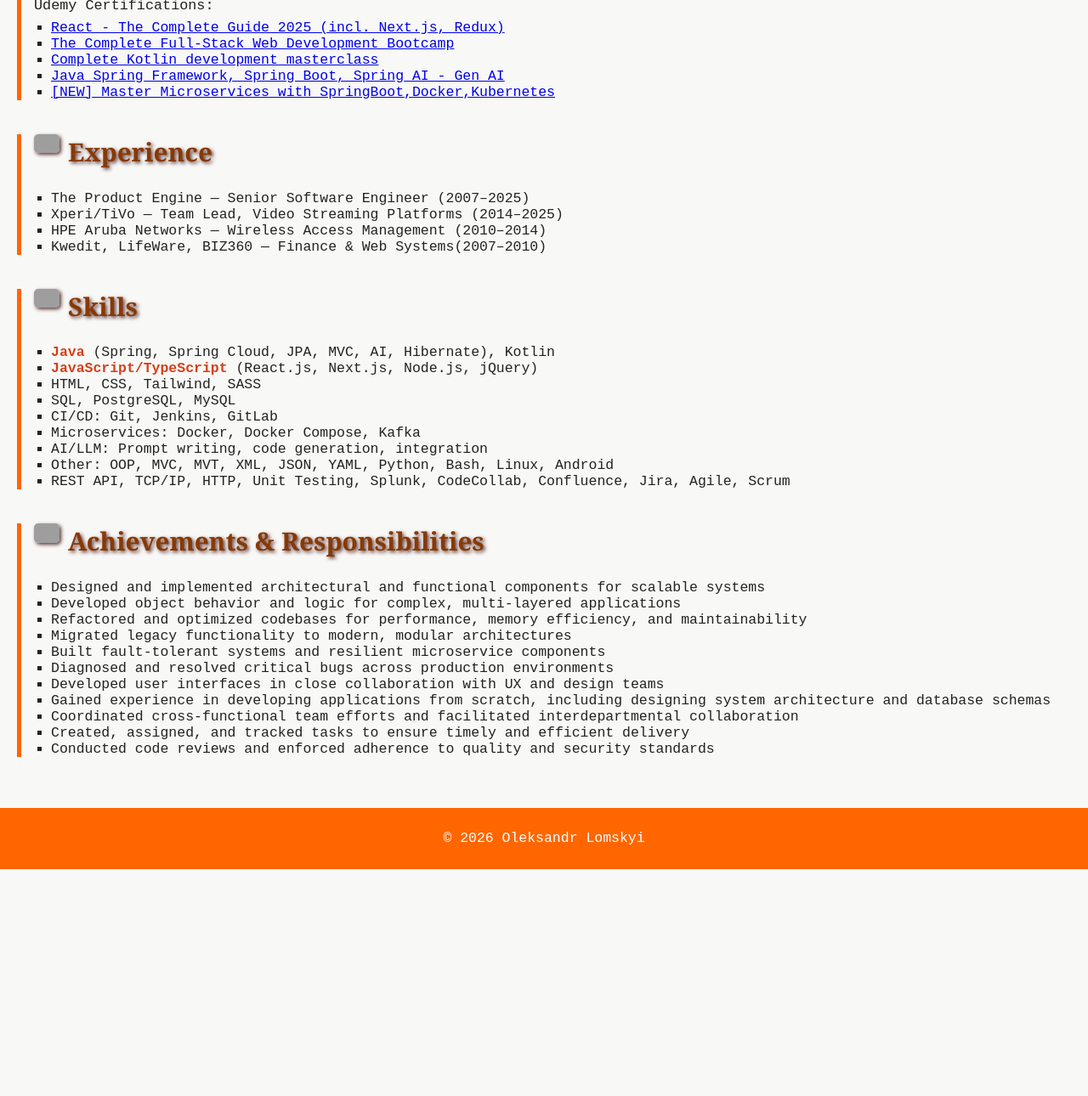
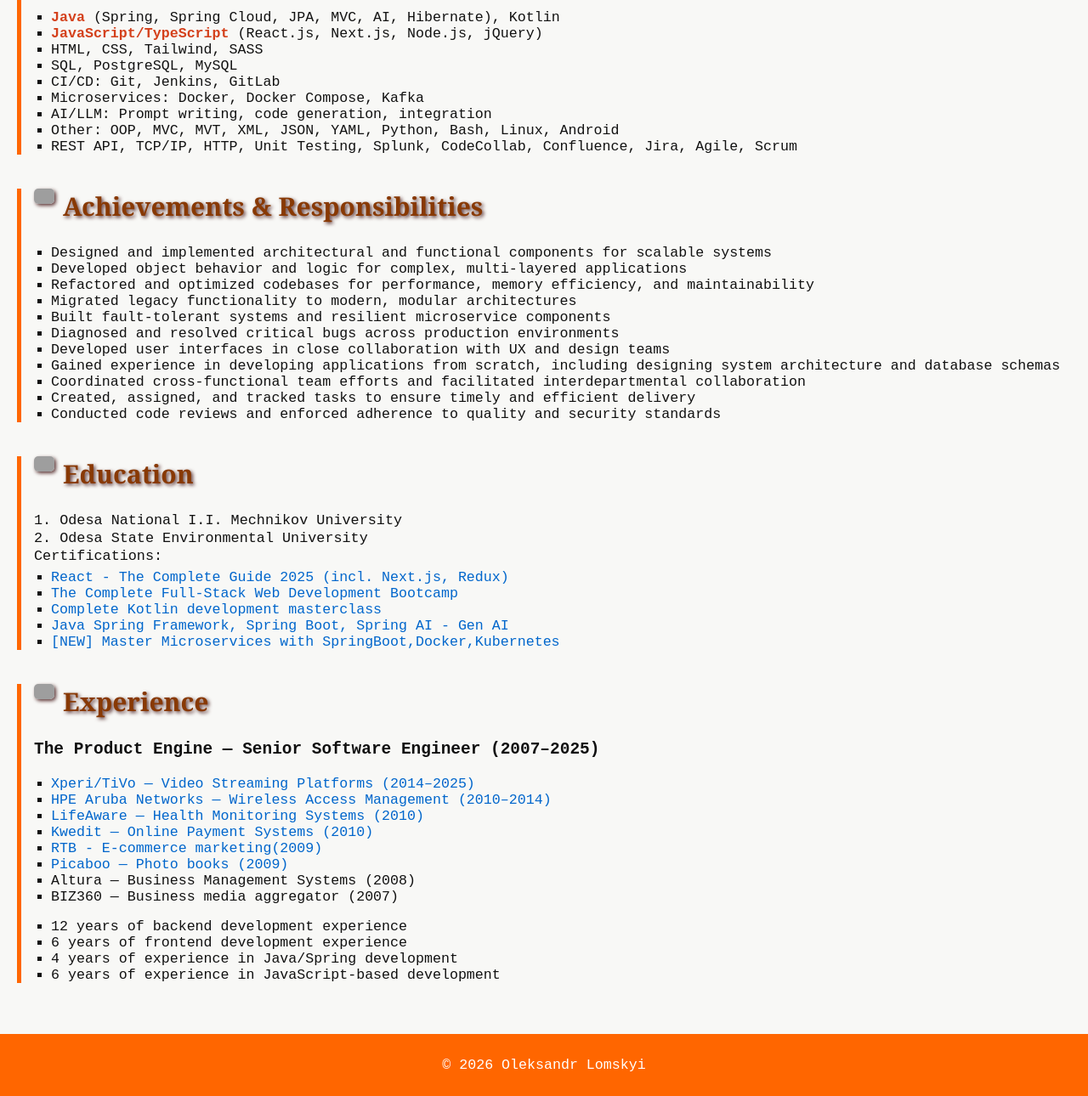
Before and after one commit to olomskyi/welcome, a plain HTML site: page index.html in a window 1280 px wide. Shown: the part 449-1739 px from the top of the page at 85% size. Before the commit the page ends 1472 px from the top, so only its background shows below. Drawn offline with Linux system fonts and the light colour scheme; grey boxes are pictures that could not be loaded.

Commit message:
Blocks & styles reorganizing, info adding

```diff
--- a/index.html
+++ b/index.html
@@ -1,23 +1,37 @@
 <!DOCTYPE html>
 <html lang="en">
 <head>
+  <!-- Google tag (gtag.js) -->
+  <script async src="https://www.googletagmanager.com/gtag/js?id=G-876DJ9SDF6"></script>
+  <script>
+    window.dataLayer = window.dataLayer || [];
+    function gtag(){dataLayer.push(arguments);}
+    gtag('js', new Date());
+    gtag('config', 'G-876DJ9SDF6');
+  </script>
+  <!-- END Google tag (gtag.js) -->
   <meta charset="UTF-8" />
   <meta name="viewport" content="width=device-width, initial-scale=1.0"/>
-  <title>Oleksandr Lomskyi — Portfolio</title>
+  <link rel="icon" type="image/png" href="favicon.png">
+  <title>Lomskyi Oleksandr — Portfolio</title>
   <link rel="stylesheet" href="style.css" />
 </head>
 <body>
   <header>
     <img src="images/sunrise-header.png" alt="Sunrise header" class="header-img"/>
-    <h2 class="header-title">Oleksandr Lomskyi</h2>
-    <h3 class="header-sub-title">Senior Software Engineer | Technical Lead</h3>
+    <div class="header-title-box">
+      <h1 class="header-title">Lomskyi Oleksandr</h1>
+    </div>
+    <h3 class="header-sub-title">Senior Software Engineer</h3>
   </header>
 
   <main>
     <section class="block">
-      <img src="images/about-icon.png" alt="Architecture icon" class="icon"/>
+      <img src="images/about-icon.png" alt="About icon" class="icon"/>
       <h2>About Me</h2>
-      <p>I'm a versatile and highly educated software engineer with 18 years of experience in large-scale commercial projects<br> and nearly 3 years as a technical lead.</p>
+      <p>I'm a versatile and highly educated software engineer with 18 years of experience in large-scale commercial projects<br>
+         and nearly 3 years as a technical lead.<br>Strong expertise in software development processes and system functionality.</p>
+      <p>Odesa, Ukraine</p>
     </section>
     <span class="show-contacts">Contacts
       <div class="contacts">
@@ -26,33 +40,6 @@
         <p>LinkedIn: <a href="https://linkedin.com/in/olomskyi" target="_blank" rel="noopener noreferrer">linkedin.com/in/olomskyi</a></p>
       </div>
     </span>
-
-    <section class="block">
-      <h2><img src="images/developer-icon.png" alt="Education icon" class="icon"/>Education</h2>
-      <p class="education">Odesa National I.I. Mechnikov University</p>
-      <p class="education">Odesa State Environmental University</p>
-      <p class="education">Udemy Certifications:</p>
-      <div class="cert-content">
-        <ul>
-            <li><a href="https://www.udemy.com/certificate/UC-347b95db-0d5d-455b-978f-767116ab01fe/">React - The Complete Guide 2025 (incl. Next.js, Redux)</a></li>
-            <li><a href="https://www.udemy.com/certificate/UC-32816a22-f943-48a2-9e30-68a20bec55c0/">The Complete Full-Stack Web Development Bootcamp</a></li>
-            <li><a href="https://www.udemy.com/certificate/UC-b7e3df4c-76dd-4141-a6ab-41c675c8010c/">Complete Kotlin development masterclass</a></li>
-            <li><a href="https://www.udemy.com/certificate/UC-778b5416-b3a8-4c1b-914e-7097fb266eb0/">Java Spring Framework, Spring Boot, Spring AI - Gen AI</a></li>
-            <li><a href="https://www.udemy.com/certificate/UC-3585d6e5-a504-4322-9d16-94c55740e115/">[NEW] Master Microservices with SpringBoot,Docker,Kubernetes</a></li>
-        </ul>
-      </div>
-    </section>
-
-    <section class="block">
-      <img src="images/architecture-icon.png" alt="Architecture icon" class="icon"/>
-      <h2>Experience</h2>
-      <ul>
-        <li>The Product Engine — Senior Software Engineer (2007–2025)</li>
-        <li>Xperi/TiVo — Team Lead, Video Streaming Platforms (2014–2025)</li>
-        <li>HPE Aruba Networks — Wireless Access Management (2010–2014)</li>
-        <li>Kwedit, LifeWare, BIZ360 — Finance & Web Systems(2007–2010)</li>
-      </ul>
-    </section>
 
     <section class="block">
       <img src="images/developer-icon.png" alt="Developer icon" class="icon"/>
@@ -87,7 +74,53 @@
       </ul>
     </section>
 
+    <section class="block">
+      <h2><img src="images/developer-icon.png" alt="Education icon" class="icon"/>Education</h2>
+      <p class="education">1. Odesa National I.I. Mechnikov University</p>
+      <p class="education">2. Odesa State Environmental University</p>
+      <p class="education">Certifications:</p>
+      <div class="cert-content">
+        <ul>
+            <li><a href="https://www.udemy.com/certificate/UC-347b95db-0d5d-455b-978f-767116ab01fe/" target="_blank">
+              React - The Complete Guide 2025 (incl. Next.js, Redux)
+            </a></li>
+            <li><a href="https://www.udemy.com/certificate/UC-32816a22-f943-48a2-9e30-68a20bec55c0/" target="_blank">
+              The Complete Full-Stack Web Development Bootcamp
+            </a></li>
+            <li><a href="https://www.udemy.com/certificate/UC-b7e3df4c-76dd-4141-a6ab-41c675c8010c/" target="_blank">
+              Complete Kotlin development masterclass
+            </a></li>
+            <li><a href="https://www.udemy.com/certificate/UC-778b5416-b3a8-4c1b-914e-7097fb266eb0/" target="_blank">
+              Java Spring Framework, Spring Boot, Spring AI - Gen AI
+            </a></li>
+            <li><a href="https://www.udemy.com/certificate/UC-3585d6e5-a504-4322-9d16-94c55740e115/" target="_blank">
+              [NEW] Master Microservices with SpringBoot,Docker,Kubernetes
+            </a></li>
+        </ul>
+      </div>
+    </section>
 
+    <section class="block">
+      <img src="images/architecture-icon.png" alt="Experience icon" class="icon"/>
+      <h2>Experience</h2>
+      <h3>The Product Engine — Senior Software Engineer (2007–2025)</h3>
+      <ul>
+        <li><a href="https://xperi.com/solutions/tivo//"  target="_blank">Xperi/TiVo — Video Streaming Platforms (2014–2025)</a></li>
+        <li><a href="https://www.hpe.com/us/en/networking/network-management-and-operations.html/" target="_blank">HPE Aruba Networks — Wireless Access Management (2010–2014)</a></li>
+        <li><a href="https://www.lifeaware.com/" target="_blank">LifeAware — Health Monitoring Systems (2010)</a></li>
+        <li><a href="https://www.kwedit.com/" target="_blank">Kwedit — Online Payment Systems (2010)</a></li>
+        <li><a href="https://www.rtb.com/" target="_blank">RTB - E-commerce marketing(2009)</a></li>
+        <li><a href="https://www.picaboo.com/" target="_blank">Picaboo — Photo books (2009)</a></li>
+        <li>Altura — Business Management Systems (2008)</li>
+        <li>BIZ360 — Business media aggregator (2007)</li>
+      </ul>
+      <ul>
+        <li>12 years of backend development experience</li>
+        <li>6 years of frontend development experience</li>
+        <li>4 years of experience in Java/Spring development</li>
+        <li>6 years of experience in JavaScript-based development</li>
+      </ul>
+    </section>
   </main>
 
   <footer>
--- a/style.css
+++ b/style.css
@@ -1,9 +1,14 @@
 body {
   margin: 0;
   font-family: 'Courier New', Courier, monospace;
-  font-size: 1.03rem;
+  font-size: 1.04rem;
   background: #f8f8f6;
-  color: #222222;
+  color: #111111;
+}
+
+a {
+  color: #0066cc;
+  text-decoration: none;
 }
 
 .header-img {
@@ -12,10 +17,16 @@
   display: block;
 }
 
+.header-title-box {
+  position: absolute;
+  display: flex;
+  align-items: center;
+  justify-content: center;
+  top: 20px;
+  width: 100%;
+}
+
 .header-title {
-  position: absolute;
-  top: 20px;
-  left: 120px;
   color: rgb(20, 44, 95);
   text-shadow: 2px 2px 4px #000;
   margin: 0;
@@ -67,7 +78,7 @@
 }
 
 .icon {
-  width: 30px;
+  width: 24px;
   height: auto;
   float: left;
   margin-right: 10px;
@@ -92,24 +103,24 @@
   position: absolute;
   top: 100%;
   left: 0;
-  width: 350px;
+  width: 400px;
   background: #fff;
   border: 2px solid #ff6600;
-  padding: 15px;
-  box-shadow: 0 6px 12px rgba(0,0,0,0.3);
+  padding: 5px;
+  box-shadow: 4px 8px 12px rgba(0,0,0,0.3);
   opacity: 0;
   max-height: 0;
   overflow: hidden;
-  transition: all 0.8s ease;
+  transition: all 1s ease;
   z-index: 1000;
   pointer-events: none;
   font-family: 'Courier New', Courier, monospace;
-  font-size: 16px;
+  font-size: 18px;
 }
 
 .contacts.show {
   opacity: 1;
-  max-height: 500px;
+  max-height: 300px;
   pointer-events: auto;
 }
 
```
Also changed, not shown: favicon.png (added).
